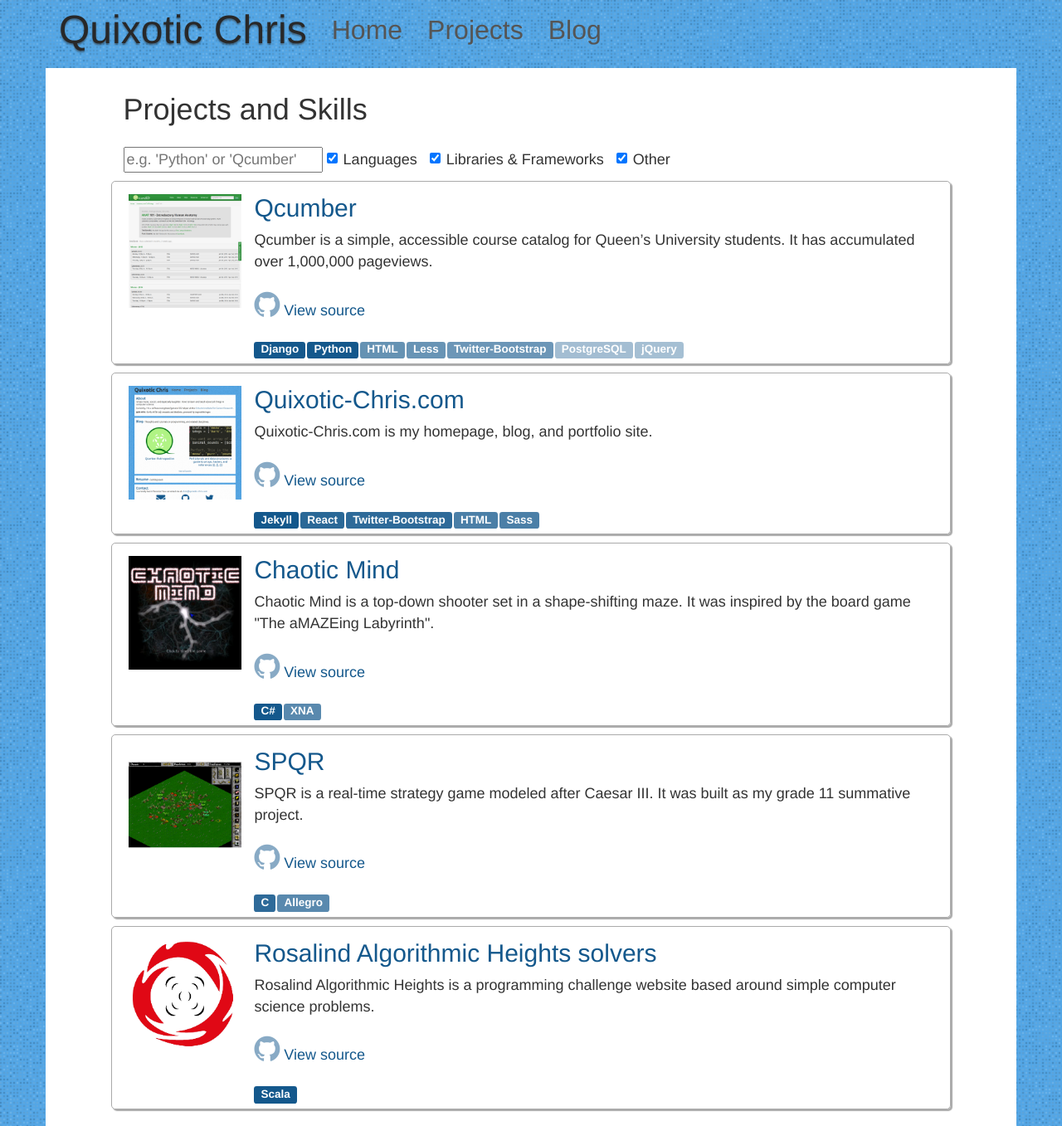
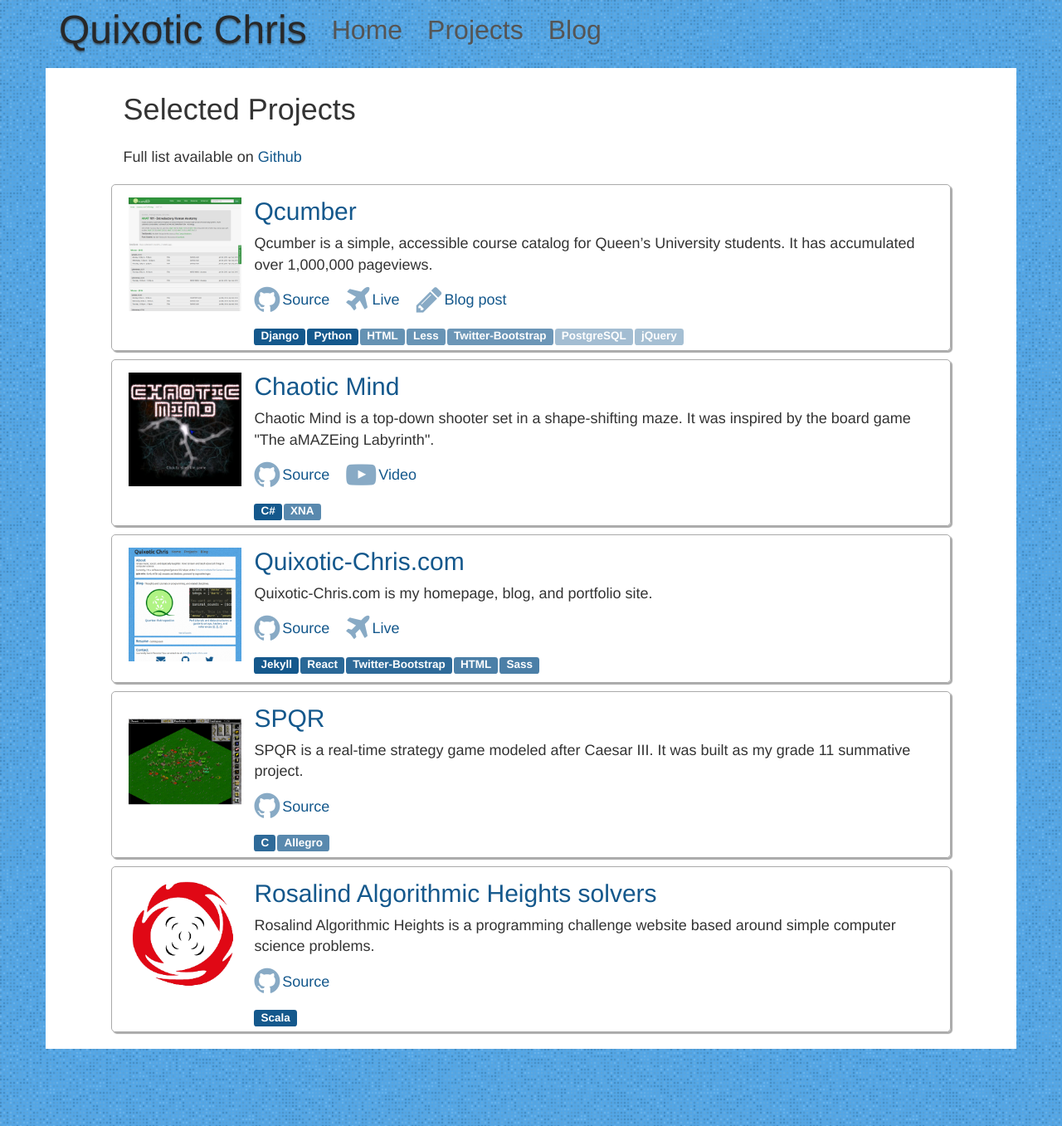
Before and after one commit to ChrisCooper/coopernetics, a Jekyll site: the page built from resume/index.html, in a window 1280 px wide. Shown: the whole page at 83% size. Built offline with Jekyll 4.4.1, drawn with Linux system fonts in a browser that asks for light colours; nearby versions of some CDN libraries.

Commit message:
better links and icons for projects

```diff
--- a/_sass/resume.scss
+++ b/_sass/resume.scss
@@ -50,6 +50,23 @@
 	.fa {
 		opacity: 0.5;
 	}
+
+	p {
+		margin-bottom: 10px;
+	}
+}
+
+.LinksList {
+	margin-bottom: 10px;
+
+	a {
+		margin-right: 20px;
+	}
+
+	.link_text {
+		vertical-align: 25%;
+		margin-left: 3px;
+	}
 }
 
 .skill-tag {
--- a/resume/index.html
+++ b/resume/index.html
@@ -1,11 +1,12 @@
 ---
 layout: titled_page
-title: Projects and Skills
+title: Selected Projects
 search_title70: Resume
 extra_css:
     - languages.css
 ---
 
+<!--
 <div class="filterContainer">
     <input class="filter" type="text" placeholder="e.g. 'Python' or 'Qcumber'">
     <span class="filter-checks">
@@ -20,6 +21,9 @@
         </label>
     </span>
 </div>
+ -->
+
+<p>Full list available on <a href="https://github.com/ChrisCooper">Github</a></p>
 
 <div id="projects-list">
 </div>
@@ -71,14 +75,40 @@
                         <a href={proj.url}>{proj.name}</a>
                     </h2>
                     <p>{proj.brief}</p>
-                    <p>
-                        <a href={proj.source}><span className="fa fa-github fa-2x"></span> View source
-                        </a>
-                    </p>
-                    <SkillsList skills={proj.skills}>
-                    </SkillsList>
+                    <LinksList project={proj}></LinksList>
+                    <SkillsList skills={proj.skills}></SkillsList>
                 </div>
             </li>
+        );
+    }
+});
+
+var LinksList = React.createClass({
+      link_infos: [
+      {text: "Source", url_attribute: "source", icon_class: "fa-github"},
+      {text: "Video", url_attribute: "video_url", icon_class: "fa-youtube-play"},
+      {text: "Live", url_attribute: "live_url", icon_class: "fa-plane"},
+      {text: "Blog post", url_attribute: "blog_post_url", icon_class: "fa-pencil"}
+    ],
+    render: function () {
+        var proj = this.props.project;
+        var links = this.link_infos.map(function (link_info) {
+            var style_class = "fa " + link_info.icon_class + " fa-2x";
+            if (! proj[link_info.url_attribute]) {
+                return;
+            }
+            return (
+                <a href={proj[link_info.url_attribute]}>
+                    <span className={style_class}></span>
+                    <span className="link_text">{link_info.text}</span>
+                </a>
+            );
+        });
+
+        return (
+            <div className="LinksList">
+                {links}
+            </div>
         );
     }
 });
```
Also changed, not shown: _data/projects.json (+14 -13 lines). Lines whose indentation alone changed are shown as unchanged.
